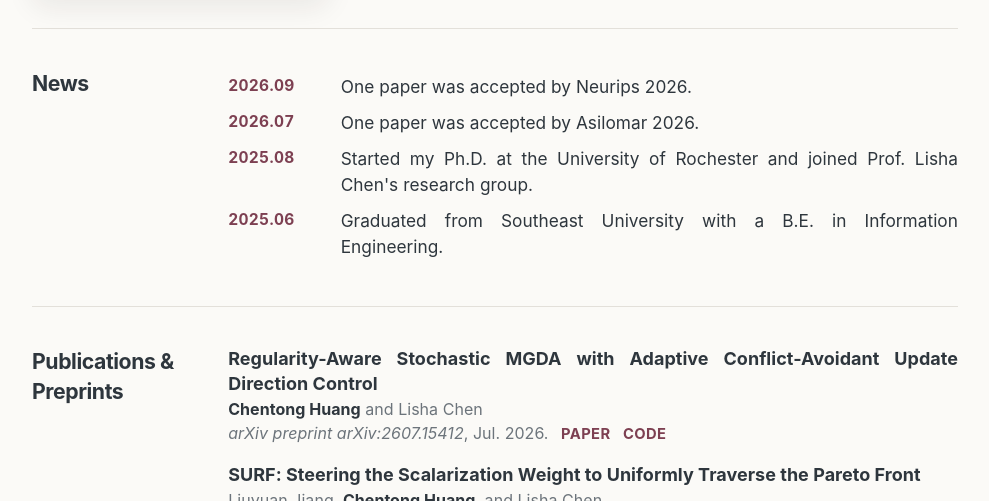
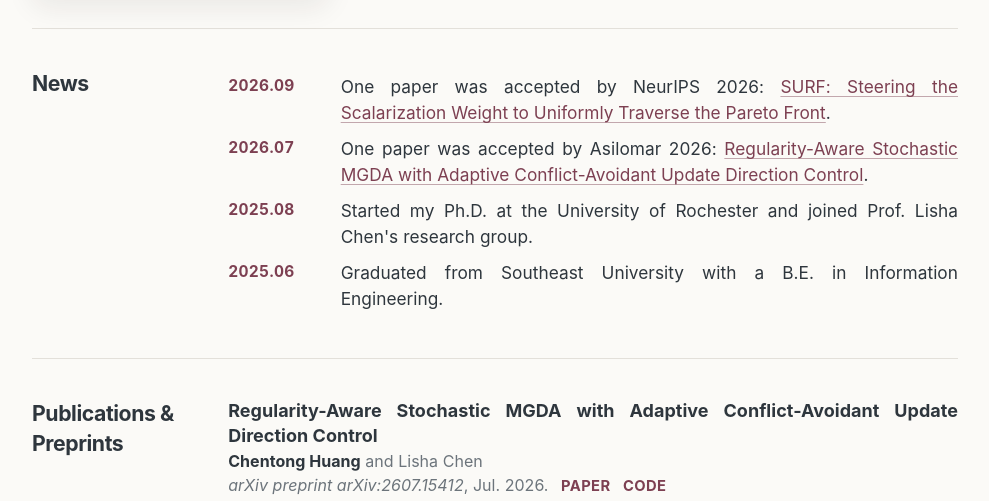
Before and after one commit to chentongh/chentongh.github.io, a Jekyll site: the page built from _pages/about.md, in a window 1280 px wide and 900 px high, cut to the strip 399-900 px from the top of the window. Shown: the whole strip, without its empty margins (145-1134 px from the left). Built offline with Jekyll 4.4.1, drawn with Linux system fonts in a browser that asks for light colours.

Commit message:
Add linked acceptance news

```diff
--- a/_pages/about.md
+++ b/_pages/about.md
@@ -36,13 +36,13 @@ redirect_from:
     <h2 id="news-heading">News</h2>
     <div class="section-body">
       <ul class="updates-list">
-                <li>
+        <li>
           <time datetime="2026-09">2026.09</time>
-          <span>One paper was accepted by Neurips 2026.</span>
+          <span>One paper was accepted by NeurIPS 2026: <a href="https://arxiv.org/pdf/2605.20619">SURF: Steering the Scalarization Weight to Uniformly Traverse the Pareto Front</a>.</span>
         </li>
         <li>
           <time datetime="2026-07">2026.07</time>
-          <span>One paper was accepted by Asilomar 2026.</span>
+          <span>One paper was accepted by Asilomar 2026: <a href="https://arxiv.org/abs/2607.15412">Regularity-Aware Stochastic MGDA with Adaptive Conflict-Avoidant Update Direction Control</a>.</span>
         </li>
         <li>
           <time datetime="2025-08">2025.08</time>
```
